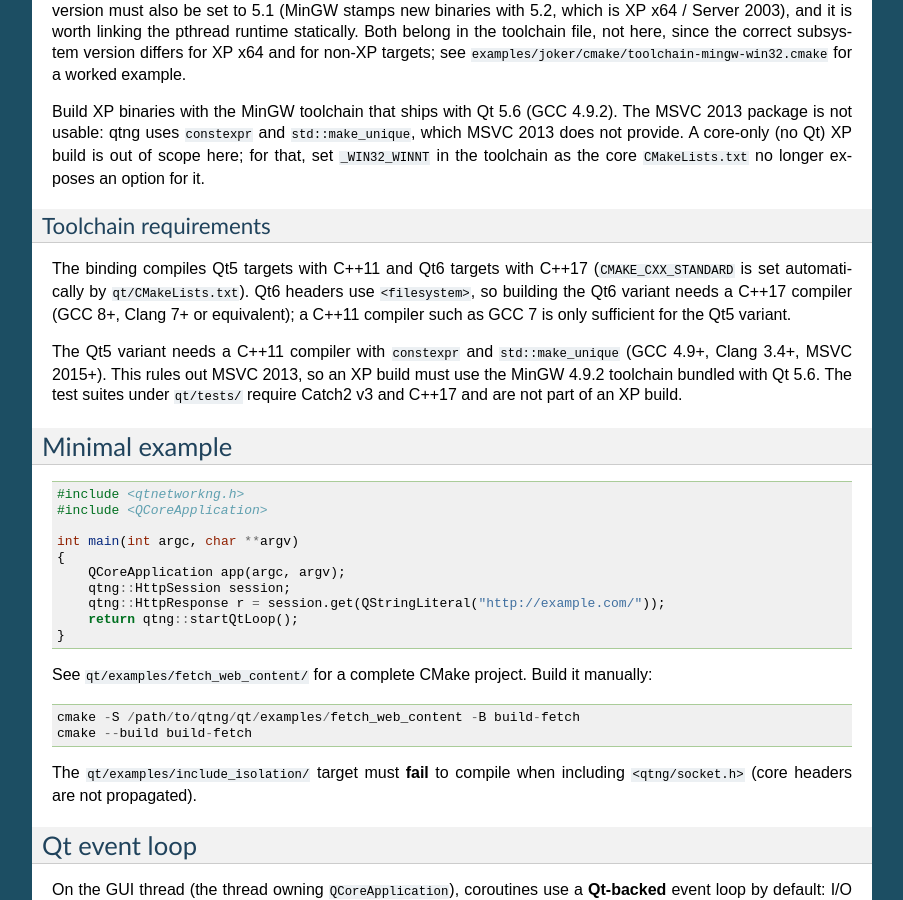
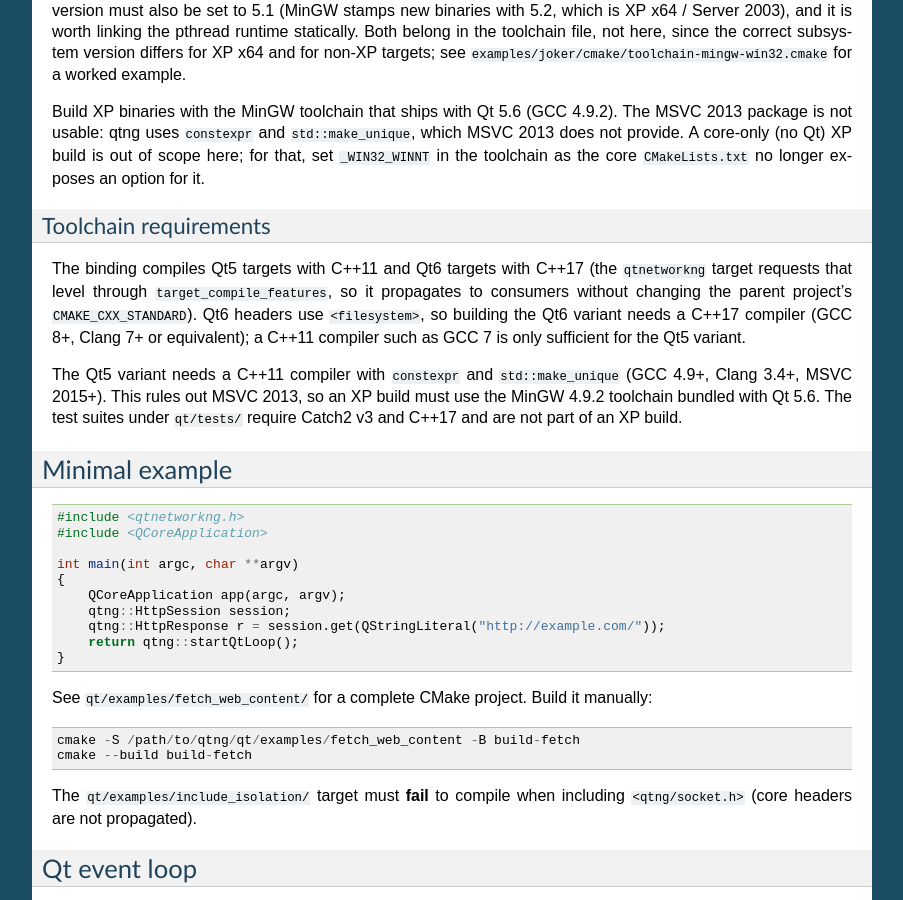
Before and after one commit to hgoldfish/qtng, a Sphinx documentation site: the page built from docs/qt_integration.rst, in a window 1280 px wide and 900 px high, scrolled down 1303 px. Shown: the whole window, without its empty margins (198-1101 px from the left). Built offline with Sphinx 7.4.7, drawn with Linux system fonts in a browser that asks for light colours.

Commit message:
build(qt): keep moc and C++ standard local to the qtnetworkng target
qt/CMakeLists.txt is designed to be include()d by parent projects, yet it
assigned CMAKE_AUTOMOC and CMAKE_CXX_STANDARD in the caller's directory
scope. Those values leaked into every target added afterwards as well as
into subdirectories added later, and they made qtnetworkng's meta objects
depend on whether the host happened to leave AUTOMOC on.

Generate the two meta object sources with qt5_wrap_cpp/qt6_wrap_cpp, turn
AUTOMOC off for the target, and keep propagating the C++ standard through
target_compile_features so the parent's CMAKE_CXX_STANDARD stays untouched.

Verified with Qt5 and Qt6 builds, plus an include() and an add_subdirectory()
consumer that both set CMAKE_CXX_STANDARD 11.

```diff
--- a/docs/qt_integration.HANS.rst
+++ b/docs/qt_integration.HANS.rst
@@ -75,7 +75,8 @@ XP 二进制应使用 Qt 5.6 自带的 MinGW 工具链（GCC 4.9.2）构建。MS
 编译器要求
 ----------
 
-Qt5 目标以 C++11 编译，Qt6 目标以 C++17 编译（``qt/CMakeLists.txt`` 会自动设置
+Qt5 目标以 C++11 编译，Qt6 目标以 C++17 编译（``qtnetworkng`` 目标通过
+``target_compile_features`` 声明该标准，因此会传播给使用方，而不会改动宿主项目的
 ``CMAKE_CXX_STANDARD``）。Qt6 头文件使用了 ``<filesystem>``，因此编译 Qt6 版本需要
 C++17 编译器（GCC 8+、Clang 7+ 或等效）；仅编译 Qt5 版本时 C++11 编译器（如 GCC 7）
 即可。
--- a/docs/qt_integration.rst
+++ b/docs/qt_integration.rst
@@ -81,8 +81,9 @@ in the toolchain as the core ``CMakeLists.txt`` no longer exposes an option for
 Toolchain requirements
 ~~~~~~~~~~~~~~~~~~~~~~
 
-The binding compiles Qt5 targets with C++11 and Qt6 targets with C++17
-(``CMAKE_CXX_STANDARD`` is set automatically by ``qt/CMakeLists.txt``). Qt6 headers use
+The binding compiles Qt5 targets with C++11 and Qt6 targets with C++17 (the ``qtnetworkng``
+target requests that level through ``target_compile_features``, so it propagates to consumers
+without changing the parent project's ``CMAKE_CXX_STANDARD``). Qt6 headers use
 ``<filesystem>``, so building the Qt6 variant needs a C++17 compiler (GCC 8+, Clang 7+ or
 equivalent); a C++11 compiler such as GCC 7 is only sufficient for the Qt5 variant.
 
```
Also changed, not shown: 2 other files.
